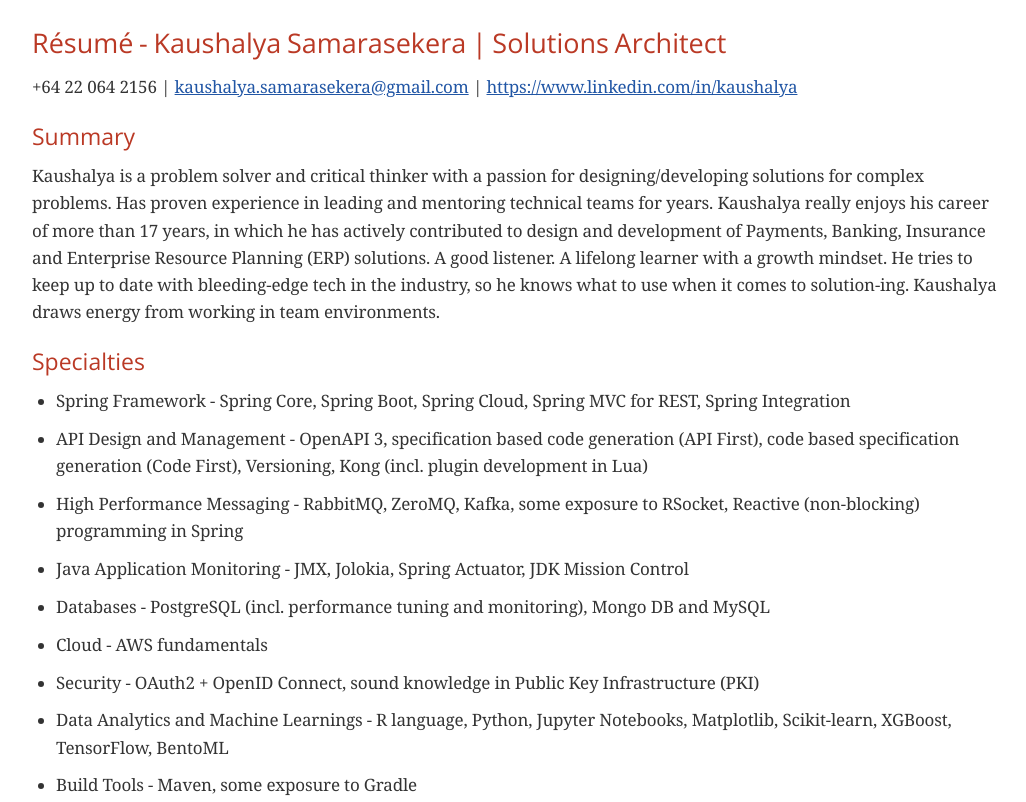
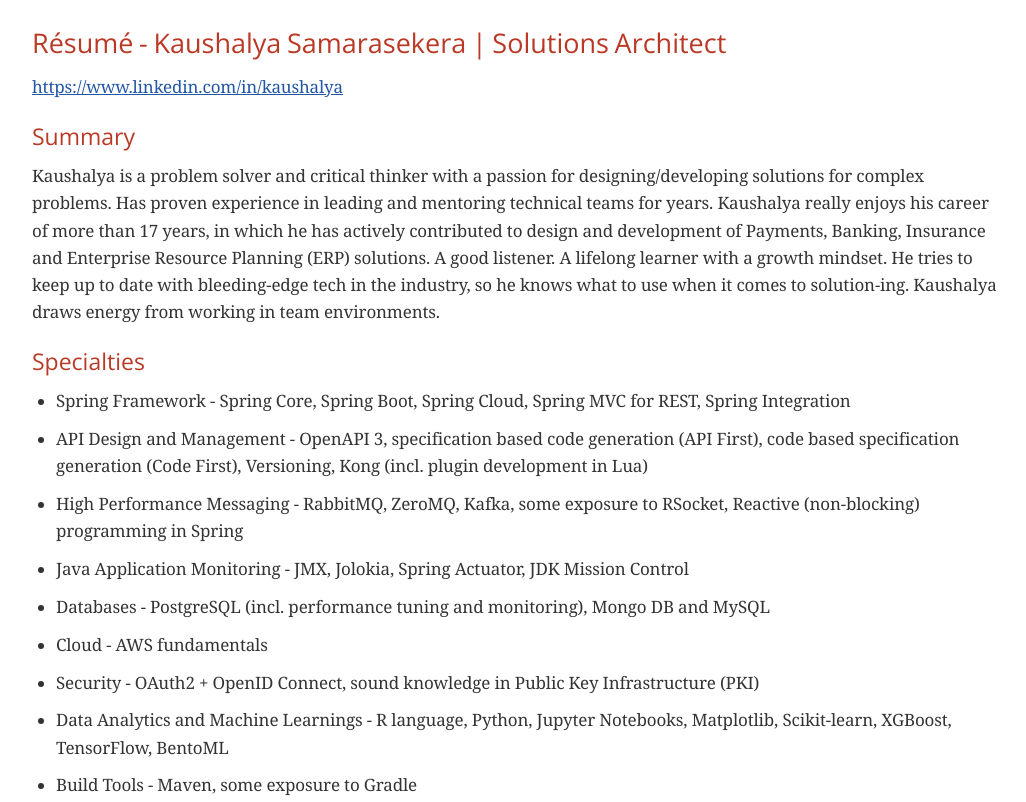
Before and after one commit to kausnz/kausnz.github.io, a plain HTML site: page index.html in a window 1280 px wide. Shown: the top 802 px of the page, without its empty margins (123-1149 px from the left). Drawn offline with nearby package versions, Linux system fonts and the light colour scheme; a web font is replaced by a local one.

Commit message:
Update index.html

```diff
--- a/index.html
+++ b/index.html
@@ -443,7 +443,7 @@ body.book #toc,body.book #preamble,body.book h1.sect0,body.book .sect1>h2{page-b
 <div class="sect2">
 <h3 id="_résumé_kaushalya_samarasekera_solutions_architect">Résumé - Kaushalya Samarasekera | Solutions Architect</h3>
 <div class="paragraph">
-<p>+64 22 064 2156 | <a href="mailto:kaushalya.samarasekera@gmail.com">kaushalya.samarasekera@gmail.com</a> | <a href="https://www.linkedin.com/in/kaushalya" class="bare">https://www.linkedin.com/in/kaushalya</a></p>
+<p><a href="https://www.linkedin.com/in/kaushalya" class="bare">https://www.linkedin.com/in/kaushalya</a></p>
 </div>
 <div class="sect3">
 <h4 id="_summary">Summary</h4>
```
